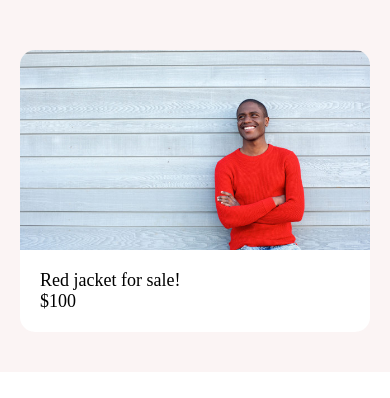
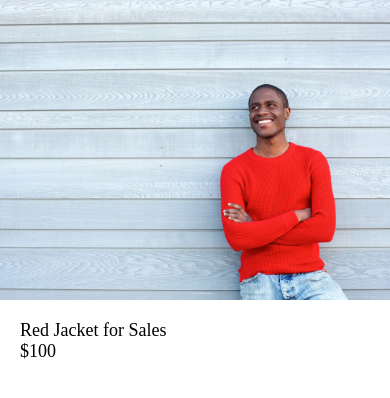
Before and after one commit to adexphem/doewithit, a React Native app: screen / in a window 390 px wide. Shown: the top 398 px of the page. Built offline with nearby package versions, Linux system fonts and the light colour scheme.

Commit message:
Listing details screen implementaton

```diff
--- a/App.js
+++ b/App.js
@@ -7,19 +7,10 @@ import WelcomeScreen from "./app/screens/WelcomeScreen";
 import AppText from './app/components/AppText';
 import AppButton from './app/components/AppButton'
 import Card from './app/components/Card'
+import ListingDetailsScreen from "./app/screens/ListingDetailsScreen";
 
 export default function App() {
   return (
-    <View style={{
-      backgroundColor: "#fbf4f4",
-      padding: 20,
-      paddingTop: 50
-    }}>
-      <Card
-        title="Red jacket for sale!"
-        subTitle="$100"
-        image={require("./app/assets/jacket.jpg")}
-      />
-    </View>
+    <ListingDetailsScreen />
   );
 }
--- a/app/components/AppText/AppText.android.js
+++ b/app/components/AppText/AppText.android.js
@@ -1,5 +1,6 @@
 import React from 'react'
 import { Text, StyleSheet } from 'react-native'
+
 
 const AppText = ({children, style}) => {
   return (
@@ -9,7 +10,7 @@ const AppText = ({children, style}) => {
 
 const styles = StyleSheet.create({
   text: {
-    color: "tomato",
+    color: "#000",
     fontSize: 30,
     fontFamily: "Roboto",
   }
--- a/app/components/AppText/AppText.ios.js
+++ b/app/components/AppText/AppText.ios.js
@@ -9,7 +9,7 @@ const AppText = ({children, style}) => {
 
 const styles = StyleSheet.create({
   text: {
-    color: "tomato",
+    color: "#000",
     fontSize: 20,
     fontFamily: "Avenir",
   }
--- /dev/null
+++ b/app/screens/ListingDetailsScreen.js
@@ -0,0 +1,40 @@
+import React from 'react';
+import { View, Image, StyleSheet } from 'react-native';
+
+import AppText from '../components/AppText';
+import colors from '../config/colors'
+
+function ListingDetailsScreen(props) {
+  return (
+    <View>
+      <Image style={styles.image} source={require('../assets/jacket.jpg')}/>
+      <View style={styles.detailsContainer}>
+        <AppText style={styles.title}>Red Jacket for Sales</AppText>
+        <AppText style={styles.price}>$100</AppText>
+      </View>
+    </View>
+  );
+}
+
+const styles = StyleSheet.create({
+  image: {
+    width: "100%",
+    height: 300
+  },
+  detailsContainer: {
+    padding: 20
+  },
+  price: {
+    color: colors.secondary,
+    fontWeight: "bold",
+    fontSize: 20,
+    marginVertical: 2
+  },
+  title: {
+    fontSize: 24,
+    fontWeight: "500",
+  },
+
+})
+
+export default ListingDetailsScreen;
```
